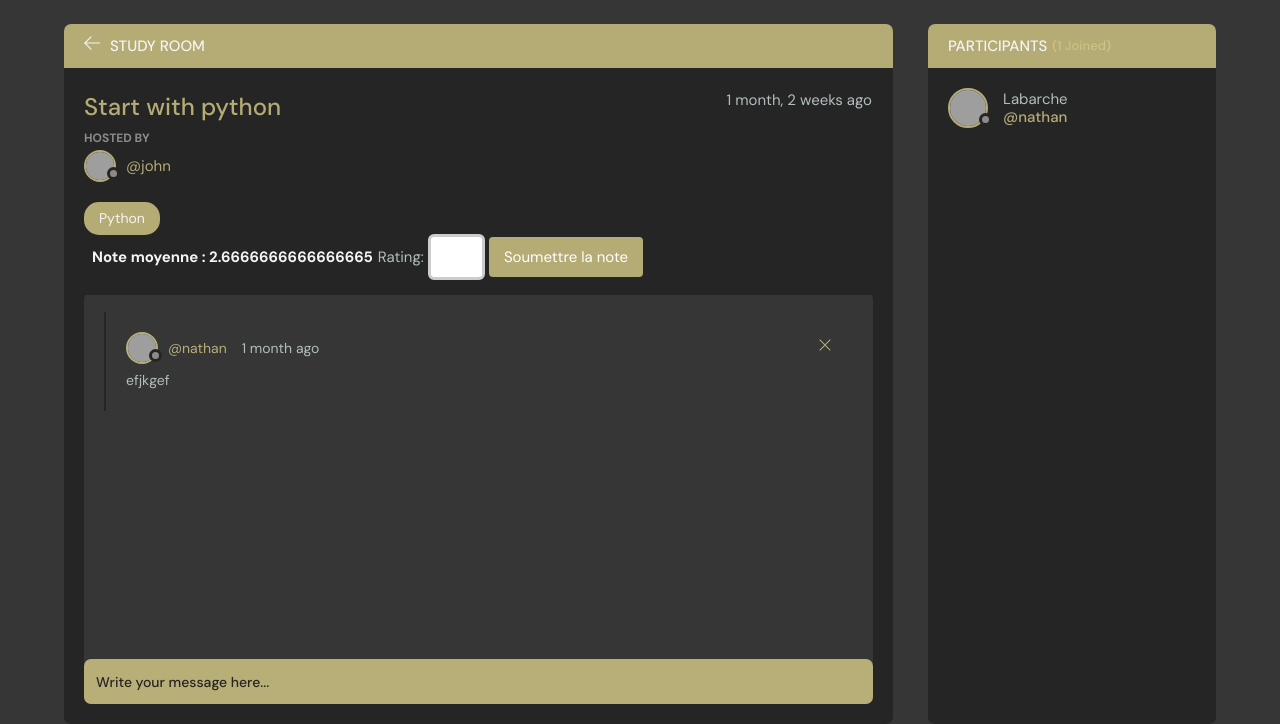
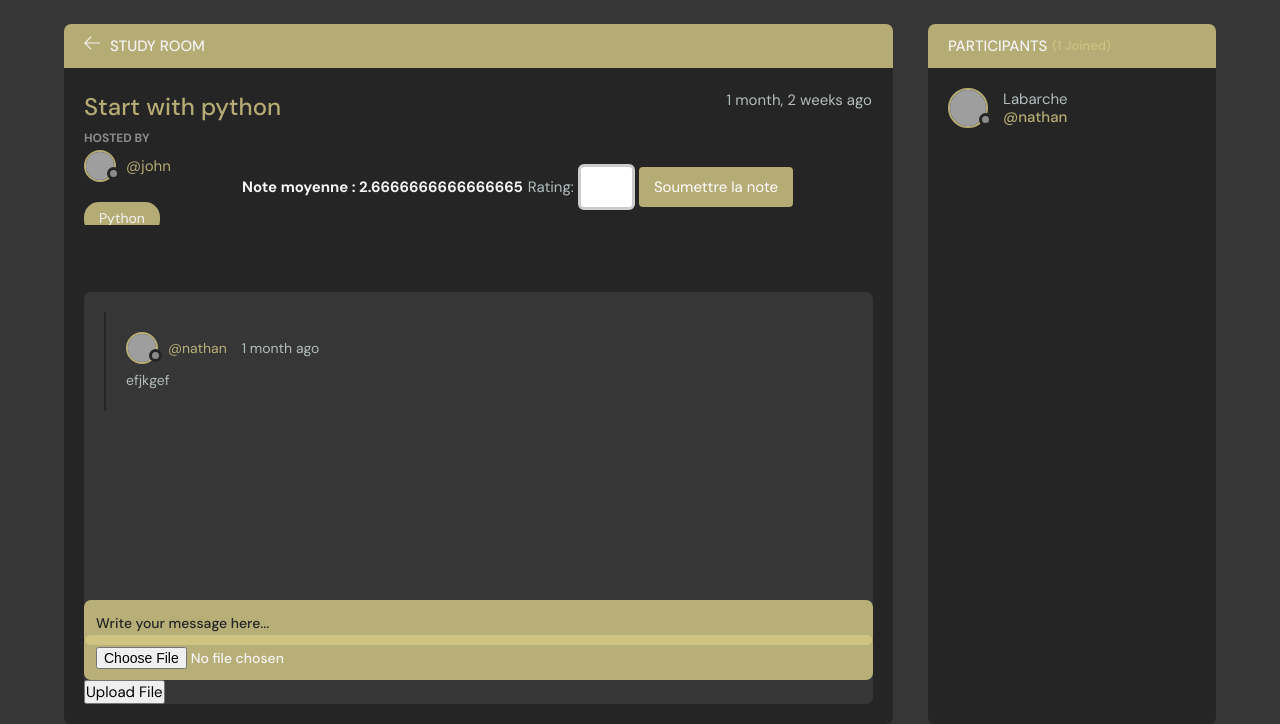
Before and after one commit to ehcraball/Thoth, a Django app: page /room/1/ in a window 1280 px wide. Shown: the part 112-836 px from the top of the page. Run offline with Django 4.2, Linux system fonts and the light colour scheme; a user stored in the database is signed in; data comes from the database, SQL or seed files in the repository; tables that the repository leaves empty hold one stand-in row (values such as "Sample post"); grey boxes are pictures that could not be loaded.

Commit message:
upload files

```diff
--- a/base/forms.py
+++ b/base/forms.py
@@ -14,7 +14,7 @@ class MyUserCreationForm(UserCreationForm):
 class RoomForm(ModelForm):
     class Meta:
         model = Room
-        fields = ['name', 'description', 'price']
+        fields = ['name', 'description', 'price', 'file']
         exclude = ['host', 'participants']
 
 
--- a/base/models.py
+++ b/base/models.py
@@ -44,6 +44,10 @@ class Room(models.Model):
     rating = models.FloatField(default=0.0)
     paye = models.BooleanField(default=False)
     price = models.DecimalField(max_digits=10, decimal_places=2, default=0.00)  # Ajout du champ price
+    payees = models.ManyToManyField(User, related_name='paid_rooms')
+    file = models.FileField(upload_to='room_files/', blank=True, null=True)
+
+
 
 
     def update_rating(self):
@@ -72,6 +76,7 @@ class Message(models.Model):
     user = models.ForeignKey(User, on_delete=models.CASCADE)
     room = models.ForeignKey(Room, on_delete=models.CASCADE)
     body = models.TextField()
+    file = models.FileField(upload_to='message_files/', null=True, blank=True)  # Chemin où les fichiers seront stockés
     updated = models.DateTimeField(auto_now=True)
     created = models.DateTimeField(auto_now_add=True)
 
--- a/base/templates/base/feed_component.html
+++ b/base/templates/base/feed_component.html
@@ -25,12 +25,14 @@
       </a>
       <p class="roomListRoom__topic">{{ room.topic.name }}</p>
     </div>
-    {% if not room.paye %}
+    {% if request.user not in room.payees.all %}
       <form action="{% url 'process_payment' %}" method="post">
         {% csrf_token %}
         <input type="hidden" name="room_id" value="{{ room.id }}" />
         <button type="submit" class="btn btn--main btn--pill">Pay with PayPal</button>
       </form>
+    {% else %}
+      <a href="{% url 'room' room.id %}" class="btn btn--main btn--pill">Enter Room</a>
     {% endif %}
   </div>
 {% endfor %}
--- a/base/templates/base/room.html
+++ b/base/templates/base/room.html
@@ -1,5 +1,5 @@
 {% extends 'main.html' %}
-
+{% load static %}
 {% block content %}
 <main class="profile-page layout layout--2">
   <div class="container">
@@ -10,7 +10,9 @@
           <a href="{% url 'home' %}">
             <svg version="1.1" xmlns="http://www.w3.org/2000/svg" width="32" height="32" viewBox="0 0 32 32">
               <title>arrow-left</title>
-                <path d="M13.723 2.286l-13.723 13.714 13.719 13.714 1.616-1.611-10.96-10.96h27.625v-2.286h-27.625l10.965-10.965-1.616-1.607z"></path>
+              <path
+                d="M13.723 2.286l-13.723 13.714 13.719 13.714 1.616-1.611-10.96-10.96h27.625v-2.286h-27.625l10.965-10.965-1.616-1.607z">
+              </path>
             </svg>
           </a>
           <h3>Study Room</h3>
@@ -18,17 +20,20 @@
         {% if room.host == request.user %}
         <div class="room__topRight">
           <a href="{% url 'update-room' room.id %}">
-                <svg enable-background="new 0 0 24 24" height="32" viewBox="0 0 24 24" width="32" xmlns="http://www.w3.org/2000/svg">
+            <svg enable-background="new 0 0 24 24" height="32" viewBox="0 0 24 24" width="32"
+              xmlns="http://www.w3.org/2000/svg">
               <title>edit</title>
               <g>
                 <path d="m23.5 22h-15c-.276 0-.5-.224-.5-.5s.224-.5.5-.5h15c.276 0 .5.224.5.5s-.224.5-.5.5z" />
               </g>
               <g>
                 <g>
-                      <path d="m2.5 22c-.131 0-.259-.052-.354-.146-.123-.123-.173-.3-.133-.468l1.09-4.625c.021-.09.067-.173.133-.239l14.143-14.143c.565-.566 1.554-.566 2.121 0l2.121 2.121c.283.283.439.66.439 1.061s-.156.778-.439 1.061l-14.142 14.141c-.065.066-.148.112-.239.133l-4.625 1.09c-.038.01-.077.014-.115.014zm1.544-4.873-.872 3.7 3.7-.872 14.042-14.041c.095-.095.146-.22.146-.354 0-.133-.052-.259-.146-.354l-2.121-2.121c-.19-.189-.518-.189-.707 0zm3.081 3.283h.01z" />
+                  <path
+                    d="m2.5 22c-.131 0-.259-.052-.354-.146-.123-.123-.173-.3-.133-.468l1.09-4.625c.021-.09.067-.173.133-.239l14.143-14.143c.565-.566 1.554-.566 2.121 0l2.121 2.121c.283.283.439.66.439 1.061s-.156.778-.439 1.061l-14.142 14.141c-.065.066-.148.112-.239.133l-4.625 1.09c-.038.01-.077.014-.115.014zm1.544-4.873-.872 3.7 3.7-.872 14.042-14.041c.095-.095.146-.22.146-.354 0-.133-.052-.259-.146-.354l-2.121-2.121c-.19-.189-.518-.189-.707 0zm3.081 3.283h.01z" />
                 </g>
                 <g>
-                      <path d="m17.889 10.146c-.128 0-.256-.049-.354-.146l-3.535-3.536c-.195-.195-.195-.512 0-.707s.512-.195.707 0l3.536 3.536c.195.195.195.512 0 .707-.098.098-.226.146-.354.146z" />
+                  <path
+                    d="m17.889 10.146c-.128 0-.256-.049-.354-.146l-3.535-3.536c-.195-.195-.195-.512 0-.707s.512-.195.707 0l3.536 3.536c.195.195.195.512 0 .707-.098.098-.226.146-.354.146z" />
                 </g>
               </g>
             </svg>
@@ -36,7 +41,9 @@
           <a href="{% url 'delete-room' room.id %}">
             <svg version="1.1" xmlns="http://www.w3.org/2000/svg" width="32" height="32" viewBox="0 0 32 32">
               <title>remove</title>
-                  <path d="M27.314 6.019l-1.333-1.333-9.98 9.981-9.981-9.981-1.333 1.333 9.981 9.981-9.981 9.98 1.333 1.333 9.981-9.98 9.98 9.98 1.333-1.333-9.98-9.98 9.98-9.981z"></path>
+              <path
+                d="M27.314 6.019l-1.333-1.333-9.98 9.981-9.981-9.981-1.333 1.333 9.981 9.981-9.981 9.98 1.333 1.333 9.981-9.98 9.98 9.98 1.333-1.333-9.98-9.98 9.98-9.981z">
+              </path>
             </svg>
           </a>
         </div>
@@ -90,29 +97,30 @@
                   </a>
                   <span class="thread__date">{{ message.created|timesince }} ago</span>
                 </div>
+              </div>
+              <div class="thread__details">
+                {{ message.body }}
+                {% if message.file %}
+                <div>
+                  <a href="{{ message.file.url }}" target="_blank">
+                    Dowload the file here !
+                  </a>
+                </div>
 
-                    {% if request.user == message.user %}
-                      <a href="{% url 'delete-message' message.id %}">
-                        <div class="thread__delete">
-                          <svg version="1.1" xmlns="http://www.w3.org/2000/svg" width="32" height="32" viewBox="0 0 32 32">
-                            <title>remove</title>
-                            <path d="M27.314 6.019l-1.333-1.333-9.98 9.981-9.981-9.981-1.333 1.333 9.981 9.981-9.981 9.98 1.333 1.333 9.981-9.98 9.98 9.98 1.333-1.333-9.98-9.98 9.98-9.981z"></path>
-                          </svg>
-                        </div>
-                      </a>
                 {% endif %}
               </div>
-                  <div class="thread__details">{{ message.body }}</div>
             </div>
             {% endfor %}
+            <div class="room__message">
+              <form action="{% url 'room' pk=room.id %}" method="POST" enctype="multipart/form-data">
+                {% csrf_token %}
+                <input name="body" placeholder="Write your message here..." />
+                <input type="file" name="file" />
+                <button class="upload_button" type="submit">Upload File</button>
+              </form>
             </div>
           </div>
         </div>
-        <div class="room__message">
-          <form action="" method="POST">
-            {% csrf_token %}
-            <input name="body" placeholder="Write your message here..." />
-          </form>
       </div>
     </div>
     <!-- Room End -->
--- a/base/urls.py
+++ b/base/urls.py
@@ -1,5 +1,7 @@
 from django.urls import path
 from . import views
+from django.conf import settings
+from django.conf.urls.static import static
 
 urlpatterns = [
     path('login/', views.loginPage, name="login"),
@@ -24,4 +26,4 @@ urlpatterns = [
     path('payement/', views.process_payment, name="process_payment"),
     path('payment/execute/', views.execute_payment, name="execute-payment"),
 
-]
+]+ static(settings.MEDIA_URL, document_root=settings.MEDIA_ROOT)
--- a/base/views.py
+++ b/base/views.py
@@ -17,7 +17,6 @@ from paypalrestsdk import Payment, configure
 
 
 def loginPage(request):
-    page = 'login'
     if request.user.is_authenticated:
         return redirect('home')
 
@@ -25,21 +24,15 @@ def loginPage(request):
         email = request.POST.get('email').lower()
         password = request.POST.get('password')
 
-        try:
-            user = User.objects.get(email=email)
-        except User.DoesNotExist:
-            messages.error(request, 'User does not exist')
-
-        user = authenticate(request, email=email, password=password)
+        user = authenticate(request, username=email, password=password)  # Utilise 'username' au lieu de 'email'
 
         if user is not None:
             login(request, user)
             return redirect('home')
         else:
-            messages.error(request, 'Username OR password does not exist')
+            messages.error(request, 'Email or password is incorrect')  # Message d'erreur unifié
 
-    context = {'page': page}
-    return render(request, 'base/login_register.html', context)
+    return render(request, 'base/login_register.html', {'page': 'login'})
 
 
 def logoutUser(request):
@@ -88,8 +81,13 @@ def home(request):
     return render(request, 'base/home.html', context)
 
 
+@login_required(login_url="login")
 def room(request, pk):
     room = get_object_or_404(Room, id=pk)
+    if request.user not in room.payees.all():
+        messages.error(request, "Vous devez payer pour accéder à cette room.")
+        return redirect('home')
+
     room_messages = room.message_set.all()
     participants = room.participants.all()
     ratings = RoomRating.objects.filter(room=room)
@@ -97,8 +95,7 @@ def room(request, pk):
     form = RateForm()
 
     if request.method == 'POST':
-        # Check if it's a rating submission or a message
-        if 'rate' in request.POST:  # You might need a hidden input in your form to check this
+        if 'rate' in request.POST:
             form = RateForm(request.POST)
             if form.is_valid():
                 rating = form.cleaned_data['rating']
@@ -111,17 +108,22 @@ def room(request, pk):
                 messages.success(request, "Votre note a été enregistrée.")
                 return redirect('room', pk=room.id)
         else:
-            # It's a message submission
-            message = Message.objects.create(
-                user=request.user,
-                room=room,
-                body=request.POST.get('body')
-            )
+            body = request.POST.get('body')
+            message = Message(user=request.user, room=room, body=body)
+            if 'file' in request.FILES:
+                message.file = request.FILES['file']
+            message.save()
             room.participants.add(request.user)
             return redirect('room', pk=room.id)
 
-    context = {'room': room, 'room_messages': room_messages, 'participants': participants,
-               'ratings': ratings, 'average_rating': average_rating, 'form': form}
+    context = {
+        'room': room,
+        'room_messages': room_messages,
+        'participants': participants,
+        'ratings': ratings,
+        'average_rating': average_rating,
+        'form': form
+    }
     return render(request, 'base/room.html', context)
 
 
@@ -135,14 +137,14 @@ def userProfile(request, pk):
     return render(request, 'base/profile.html', context)
 
 
-@login_required(login_url="login")
+@login_required(login_url='login')
 def createRoom(request):
     if not request.user.is_authenticated or request.user.role != 'professeur':
         messages.error(request, "Vous n'avez pas accès à cette page.")
         return redirect("home")
 
     if request.method == "POST":
-        form = RoomForm(request.POST)
+        form = RoomForm(request.POST, request.FILES)  # Ajouter request.FILES ici
         if form.is_valid():
             topic_name = request.POST.get('topic')
             topic, created = Topic.objects.get_or_create(name=topic_name)
@@ -151,6 +153,8 @@ def createRoom(request):
             room.host = request.user
             room.topic = topic
             room.save()
+            form.save_m2m()  # Important pour sauver les relations ManyToMany comme 'payees'
+            room.payees.add(request.user)
 
             messages.success(request, "Room created successfully.")
             return redirect("home")
@@ -167,22 +171,24 @@ def createRoom(request):
 @login_required(login_url='login')
 def updateRoom(request, pk):
     room = Room.objects.get(id=pk)
-    form = RoomForm(instance=room)
+    form = RoomForm(instance=room, data=request.POST or None, files=request.FILES or None)  # Handle files
     topics = Topic.objects.all()
     if request.user != room.host:
-        return HttpResponse('Your are not allowed here!!')
+        return HttpResponse('You are not allowed here!!')
 
     if request.method == 'POST':
         topic_name = request.POST.get('topic')
         topic, created = Topic.objects.get_or_create(name=topic_name)
-        room.name = request.POST.get('name')
-        room.topic = topic
-        room.description = request.POST.get('description')
-        room.save()
-        return redirect('home')
+        if form.is_valid():
+            room = form.save(commit=False)
+            room.topic = topic
+            room.save()
+            form.save_m2m()  # Sauvegarder les ManyToMany fields comme 'payees'
+            return redirect('home')
 
     context = {'form': form, 'topics': topics, 'room': room}
     return render(request, 'base/room_form.html', context)
+
 
 @login_required
 def rate_room(request, room_id, rating):
@@ -253,7 +259,7 @@ def activityPage(request):
 
 
 
-
+@login_required(login_url='login')
 def process_payment(request):
     if request.method == 'POST':
         room_id = request.POST.get('room_id')
@@ -279,12 +285,12 @@ def process_payment(request):
                     "items": [{
                         "name": room.name,
                         "sku": room.id,
-                        "price": "5.00",
-                        "currency": "USD",
+                        "price": str(float(room.price)),
+                        "currency": "EUR",
                         "quantity": 1}]},
                 "amount": {
-                    "total": "5.00",
-                    "currency": "USD"},
+                    "total": str(float(room.price)),
+                    "currency": "EUR"},
                 "description": f"Payment for room {room.name}."}]
         })
 
@@ -319,6 +325,7 @@ def execute_payment(request):
             room_id = payment.transactions[0].item_list.items[0].sku
             room = Room.objects.get(id=room_id)
             room.paye = True
+            room.payees.add(request.user)
             room.save()
 
             messages.success(request, "Paiement réussi !")
--- a/static/styles/style.css
+++ b/static/styles/style.css
@@ -1202,9 +1202,11 @@ button[name="rate"]:hover {
 .room__average-rating {
   color: var(--color-main-light);
   margin-left: 65.8rem;
+
 }
 .rate{
   /* margin-top: -18rem; */
-  margin-left: -65rem;
+  margin-left: -50rem;
+  margin-top: -7rem;
   display: flex;
 }
```
Also changed, not shown: base/migrations/0006_room_payees.py (added), base/migrations/0007_room_file.py (added), base/migrations/0008_message_file.py (added), base/templates/base/login_register.html (line endings or trailing spaces). Lines whose indentation alone changed are shown as unchanged.
